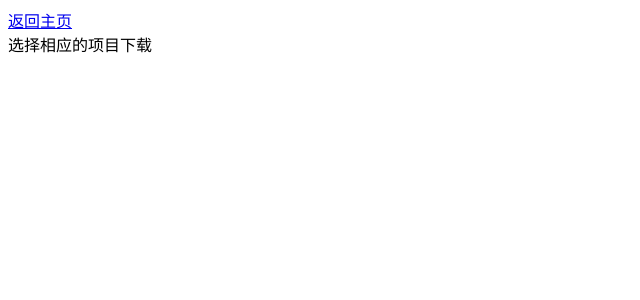
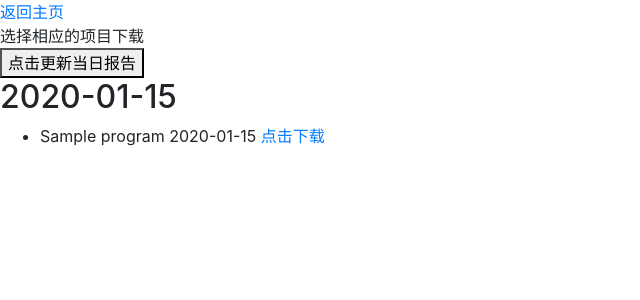
Before and after one commit to WeirdSeven/Foodlist, a Django app: page /menu/reports/ in a window 1280 px wide. Shown: the top 300 px of the page, without its empty margins (0-640 px from the left). Run offline with Django 3.2, Linux system fonts and the light colour scheme; tables that the repository leaves empty hold one stand-in row (values such as "Sample post"); some libraries are stand-ins or nearby versions.

Commit message:
Reports finished

```diff
--- a/menu/templates/menu/base.html
+++ b/menu/templates/menu/base.html
@@ -10,7 +10,7 @@ Version    : 1.0
 Released   : 20071220
 
 -->
-<html xmlns="http://www.w3.org/1999/xhtml">
+<html lang="en">
 
 <head>
 <meta http-equiv="content-type" content="text/html; charset=utf-8" />
@@ -20,8 +20,15 @@ Released   : 20071220
 <link href="/static/css/default.css" rel="stylesheet" type="text/css" meda="screen" />
 -->
 
+<!--
 <script type="text/javascript" src="/static/js/jquery-1.3.2.min.js"></script>
 <script type="text/javascript" src="/static/js/jquery.formset.js"></script>
+-->
+<link rel="stylesheet" href="https://stackpath.bootstrapcdn.com/bootstrap/4.1.2/css/bootstrap.min.css" integrity="sha384-Smlep5jCw/wG7hdkwQ/Z5nLIefveQRIY9nfy6xoR1uRYBtpZgI6339F5dgvm/e9B" crossorigin="anonymous">
+<script src="https://code.jquery.com/jquery-3.3.1.slim.min.js" integrity="sha384-q8i/X+965DzO0rT7abK41JStQIAqVgRVzpbzo5smXKp4YfRvH+8abtTE1Pi6jizo" crossorigin="anonymous"></script>
+<script src="https://cdnjs.cloudflare.com/ajax/libs/popper.js/1.14.3/umd/popper.min.js" integrity="sha384-ZMP7rVo3mIykV+2+9J3UJ46jBk0WLaUAdn689aCwoqbBJiSnjAK/l8WvCWPIPm49" crossorigin="anonymous"></script>
+<script src="https://stackpath.bootstrapcdn.com/bootstrap/4.1.2/js/bootstrap.min.js" integrity="sha384-o+RDsa0aLu++PJvFqy8fFScvbHFLtbvScb8AjopnFD+iEQ7wo/CG0xlczd+2O/em" crossorigin="anonymous"></script>
+
 {% block extrahead %}{% endblock %}
 </head>
 
--- a/menu/templates/menu/reports.html
+++ b/menu/templates/menu/reports.html
@@ -1,6 +1,20 @@
 {% extends "menu/base.html" %}
 
 {% block title %}项目配料单{% endblock %}
+
+{% block extrahead %}
+
+<style type="text/css">
+    a.LinkButton {
+      border-style: solid;
+      border-width : 1px 1px 1px 1px;
+      text-decoration : none;
+      padding : 4px;
+      border-color : #000000
+    }
+</style>
+
+{% endblock %}
 
 
 {% block content %}
@@ -13,6 +27,22 @@
 
 选择相应的项目下载
 
+<form action="{% url 'menu:daily_reports' today.year today.month today.day %}" method ="post">
+    {% csrf_token %}
+    <button type="submit" name="reports" value="generate">点击更新当日报告</button>
+</form>
+
+{% for program_sublist in program_sublists %}
+    <h2> {{ program_sublist.date }} </h2>
+
+    <!-- Lists existing reports -->
+    <ul>
+        {% for program in program_sublist.programs %}
+            <li> {{ program }} <a href="{% url 'menu:program_reports' program.date.year program.date.month program.date.day program.name %}">点击下载</a> </li>
+        {%  endfor %}
+    </ul>
 
 
+{% endfor %}
+
 {% endblock %}
--- a/menu/urls.py
+++ b/menu/urls.py
@@ -10,11 +10,7 @@ urlpatterns = [
 	path('program/', views.program.program, name = 'program'),
 
 
-	path('reports/', views.reports.report, name = 'reports'),
-
-
-
+	path('reports/', views.reports.report_list, name = 'reports'),
+	path('reports/<int:year>/<int:month>/<int:day>/', views.reports.report, name = 'daily_reports'),
+	path('reports/<int:year>/<int:month>/<int:day>/<program>', views.reports.report, name = 'program_reports'),
 ]
-
-#path('reports/ingredient/days/<int:year>/<int:month>/<int:day>/', views.reports.daily_ingredient_report, name = 'daily_ingredient_report'),
-	#path('reports/ingredient/programs/<name>/<int:year>/<int:month>/<int:day>/', views.reports.program_ingredient_report, name = 'program_ingredient_report'),
--- a/menu/views/reports.py
+++ b/menu/views/reports.py
@@ -6,37 +6,91 @@ import django.urls as durls
 import django.http as dhttp
 import django.forms as dforms
 import django.contrib.messages as dmessages
+from django.utils.encoding import smart_str
 
 import openpyxl
 
 import datetime
 import collections
+import os
 
 from ..models import Program, Program2Dish, Dish, Dish2Ingredient, Ingredient
-from . import excel
+from . import reportutils
 
-def report(request):
-	program_list = list(Program.objects.all()).sort(key = lambda x : x.date, reverse = True)
+
+def report_list(request):
+	program_list = list(Program.objects.all().order_by('-date'))
 	if not program_list:
 		return dshortcuts.render(request, 'menu/reports.html')
 
+	class ProgramSublist:
+		def __init__(self, date):
+			self.date = date
+			self.programs = []
 
-	program_sublist = []
+		def __repr__(self):
+			return "ProgramSublist(%r, %r)" % (self.date, self.programs)
 
-	print("p1")
-	print(program_list)
-	print("p2")
+	program_sublists = []
+	for i in range(len(program_list)):
+		if i == 0 or program_list[i].date != program_list[i - 1].date:
+			new_program_sublist = ProgramSublist(str(program_list[i].date))
+			new_program_sublist.programs.append(program_list[i])
+			program_sublists.append(new_program_sublist)
+		else:
+			program_sublists[-1].programs.append(program_list[i])
 
-	last_sublist = -1
-	for i in range(program_list):
-		if i == 0 or program_list[i].date != program_list[i - 1].date:
-			program_sublist.append([program_list[i]])
-			last_sublist += 1
-		else:
-			program_sublist[last_sublist].append(program_list[i])
+	print(program_sublists)
+
+	context = {
+		'today' : datetime.date.today(),
+		'program_sublists' : program_sublists,
+	}
 
 	return dshortcuts.render(request, 'menu/reports.html', context)
 
-	#context = {
-	#	'programs' : program_sublist
-	#}
+def report_post(request, year, month, day):
+	reports_directory = os.path.join(os.path.dirname(os.path.dirname(os.path.dirname(os.path.realpath(__file__)))), 'reports')
+	if not os.path.exists(reports_directory):
+		os.makedirs(reports_directory)
+
+	# Genetes spreadsheets for programs
+	programs_to_update = Program.objects.filter(date = datetime.date(year, month, day))
+	for program in programs_to_update:
+		title = reportutils.report_title(year, month, day, program.name)
+		reportutils.program_report(program, title).save('reports/%s.xlsx' % title)
+
+	# Generates spreadsheets for company
+	title = reportutils.report_title(year, month, day)
+	reportutils.company_report(programs_to_update, title).save('reports/%s.xlsx' % title)
+
+	dmessages.success(request, "成功更新了所有今日报告")
+	return dhttp.HttpResponseRedirect(durls.reverse('menu:reports'))
+
+def report_get_program(request, year, month, day, program):
+	reports_directory = os.path.join(os.path.dirname(os.path.dirname(os.path.dirname(os.path.realpath(__file__)))), 'reports')
+	filename = '%s.xlsx' % reportutils.report_title(year, month, day, program)
+	filepath = os.path.join(reports_directory, filename)
+	if not os.path.exists(filepath):
+		dmessages.error(request, "该文件不存在")
+		return dhttp.HttpResponseRedirect(durls.reverse('menu:reports'))
+	else:
+		with open(filepath, 'rb') as excel:
+			data = excel.read()
+
+		response = dhttp.HttpResponse(content = data, content_type = 'application/vnd.openxmlformats-officedocument.spreadsheetml.sheet')
+		response['Content-Disposition'] =  reportutils.rfc5987_content_disposition(filename)
+		return response
+
+def report_get(request, year, month, day, program):
+	if program:
+		return report_get_program(request, year, month, day, program)
+	else:
+		return report_get_company(request, year, month, day)
+
+
+def report(request, year, month, day, program = None):
+	if request.method == 'POST':
+		return report_post(request, year, month, day)
+	else:
+		return report_get(request, year, month, day, program)
```
Also changed, not shown: menu/views/excel.py (+5 -5 lines), menu/views/reportutils.py (renamed from menu/views/download.py, +25 -33 lines), 1 other file.
